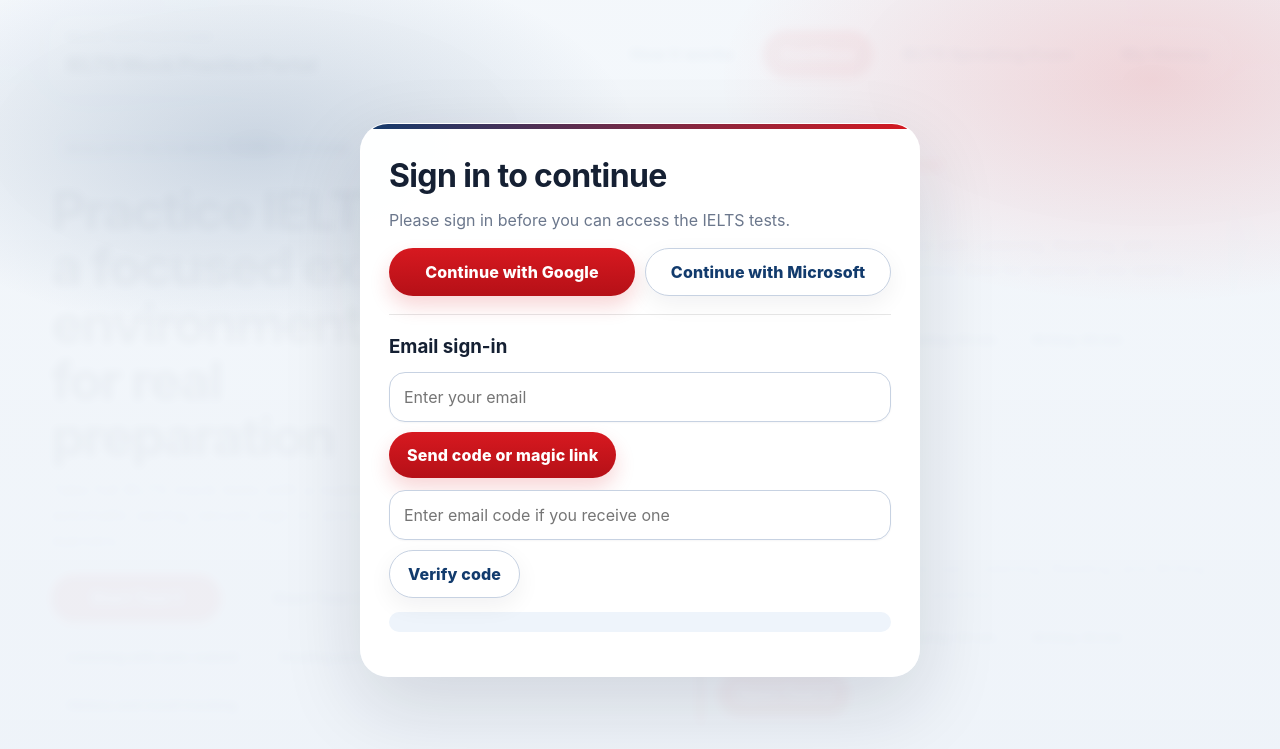
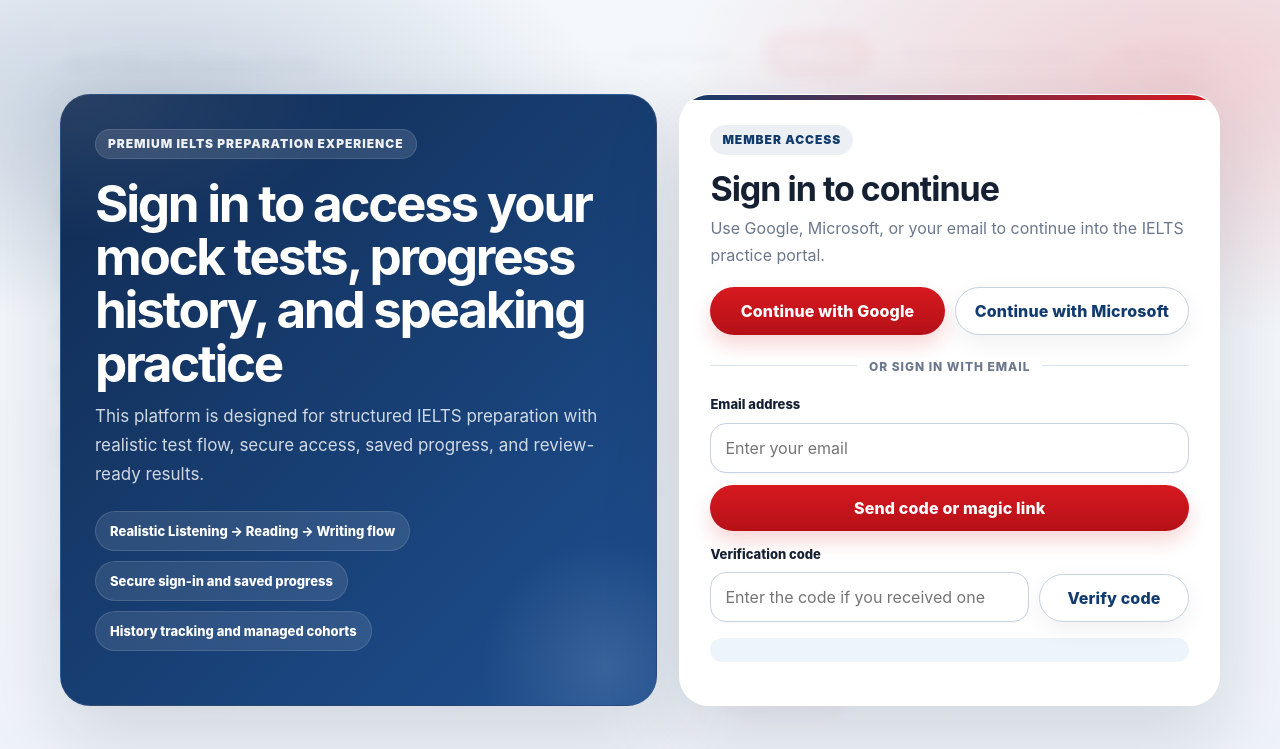
Before and after one commit to galandarmehdi-dev/IELTS, a plain HTML site: page index.html in a window 1280 px wide. Shown: the top 749 px of the page. Drawn offline with Linux system fonts and the light colour scheme; a script that the page names is missing.

Commit message:
Upgrade auth screen and premium site styling

```diff
--- a/assets/css/base.css
+++ b/assets/css/base.css
@@ -163,21 +163,94 @@
   justify-content:center;
   padding:24px;
   background:
-    radial-gradient(640px 320px at 20% 18%, rgba(18,59,109,.18), transparent 60%),
-    radial-gradient(700px 360px at 90% 10%, rgba(215,25,32,.16), transparent 62%),
+    radial-gradient(760px 360px at 12% 14%, rgba(18,59,109,.22), transparent 60%),
+    radial-gradient(820px 420px at 92% 10%, rgba(215,25,32,.18), transparent 62%),
     linear-gradient(180deg, rgba(243,247,251,.96) 0%, rgba(238,243,249,.98) 100%);
-  backdrop-filter:blur(4px);
+  backdrop-filter:blur(6px);
 }
 .auth-gate.hidden{ display:none !important; }
+.auth-shell{
+  width:min(1160px, 100%);
+  display:grid;
+  grid-template-columns:1.05fr .95fr;
+  gap:22px;
+  align-items:stretch;
+}
+.auth-showcase,
 .auth-card{
-  width:min(560px, 100%);
   position:relative;
   overflow:hidden;
-  background:rgba(255,255,255,.98);
-  border:1px solid rgba(255,255,255,.72);
-  border-radius:28px;
-  padding:28px;
+  border-radius:30px;
   box-shadow:var(--shadow-lg);
+}
+.auth-showcase{
+  padding:34px;
+  background:
+    radial-gradient(440px 220px at 0% 0%, rgba(255,255,255,.10), transparent 65%),
+    linear-gradient(135deg, #102a51 0%, #173d70 48%, #1e4f91 100%);
+  color:#fff;
+  border:1px solid rgba(255,255,255,.08);
+}
+.auth-showcase::after{
+  content:"";
+  position:absolute;
+  right:-80px;
+  bottom:-90px;
+  width:260px;
+  height:260px;
+  border-radius:50%;
+  background:radial-gradient(circle, rgba(255,255,255,.12), transparent 68%);
+}
+.auth-kicker{
+  display:inline-flex;
+  align-items:center;
+  min-height:30px;
+  padding:0 12px;
+  border-radius:999px;
+  background:rgba(255,255,255,.12);
+  border:1px solid rgba(255,255,255,.12);
+  color:rgba(255,255,255,.92);
+  font-size:12px;
+  font-weight:900;
+  text-transform:uppercase;
+  letter-spacing:.08em;
+}
+.auth-showcase-title{
+  margin:18px 0 12px;
+  font-size:clamp(34px, 4vw, 54px);
+  line-height:1.04;
+  letter-spacing:-.045em;
+}
+.auth-showcase-copy{
+  margin:0;
+  max-width:52ch;
+  color:rgba(255,255,255,.80);
+  font-size:17px;
+  line-height:1.72;
+}
+.auth-feature-list{
+  display:flex;
+  flex-wrap:wrap;
+  gap:10px;
+  margin-top:22px;
+}
+.auth-feature-pill{
+  display:inline-flex;
+  align-items:center;
+  min-height:40px;
+  padding:0 14px;
+  border-radius:999px;
+  background:rgba(255,255,255,.10);
+  border:1px solid rgba(255,255,255,.12);
+  color:#fff;
+  font-size:13px;
+  font-weight:800;
+}
+.auth-card{
+  width:100%;
+  background:rgba(255,255,255,.985);
+  border:1px solid rgba(255,255,255,.74);
+  padding:30px;
 }
 .auth-card::before{
   content:"";
@@ -186,16 +259,82 @@
   height:5px;
   background:linear-gradient(90deg, var(--navy) 0%, var(--brand) 100%);
 }
-.auth-card h1{ margin:0 0 8px; font-size:32px; color:var(--ink); letter-spacing:-.02em; }
-.auth-card h3{ margin:18px 0 10px; color:var(--ink); }
-.auth-card p{ margin:0 0 16px; color:var(--muted); }
-.auth-card input{ margin-bottom:10px; }
+.auth-card-topline{
+  display:inline-flex;
+  align-items:center;
+  min-height:30px;
+  padding:0 12px;
+  border-radius:999px;
+  background:rgba(18,59,109,.08);
+  color:var(--navy);
+  font-size:12px;
+  font-weight:900;
+  text-transform:uppercase;
+  letter-spacing:.08em;
+}
+.auth-title{
+  margin:16px 0 8px;
+  font-size:34px;
+  line-height:1.08;
+  color:var(--ink);
+  letter-spacing:-.03em;
+}
+.auth-subtitle{
+  margin:0 0 18px;
+  color:var(--muted);
+  line-height:1.68;
+}
+.auth-field-group{
+  display:flex;
+  flex-direction:column;
+  gap:8px;
+}
+.auth-label{
+  color:var(--ink);
+  font-size:13px;
+  font-weight:800;
+}
 .auth-buttons{ display:grid; grid-template-columns:1fr 1fr; gap:10px; }
-#authMessage{
+.auth-divider{
+  position:relative;
+  margin:18px 0;
+  text-align:center;
+}
+.auth-divider::before{
+  content:"";
+  position:absolute;
+  inset:50% 0 auto 0;
+  border-top:1px solid var(--line);
+}
+.auth-divider span{
+  position:relative;
+  display:inline-block;
+  padding:0 12px;
+  background:#fff;
+  color:var(--muted);
+  font-size:12px;
+  font-weight:800;
+  text-transform:uppercase;
+  letter-spacing:.08em;
+}
+.auth-full-btn{
+  width:100%;
+  margin-top:12px;
+}
+.auth-code-row{
+  display:grid;
+  grid-template-columns:1fr auto;
+  gap:10px;
+  align-items:end;
   margin-top:14px;
-  padding:10px 12px;
-  min-height:18px;
-  border-radius:12px;
+}
+.auth-code-field{ min-width:0; }
+.auth-code-btn{ min-width:150px; }
+.auth-message{
+  margin-top:16px;
+  padding:12px 14px;
+  min-height:20px;
+  border-radius:14px;
   background:var(--navy-soft);
   color:var(--navy);
 }
@@ -204,9 +343,17 @@
 table{ width:100%; border-collapse:collapse; }
 th, td{ text-align:left; }
 
+@media (max-width: 900px){
+  .auth-shell{ grid-template-columns:1fr; }
+}
+
 @media (max-width: 720px){
+  .auth-showcase,
   .auth-card{ padding:22px; border-radius:24px; }
-  .auth-card h1{ font-size:28px; }
-  .auth-buttons{ grid-template-columns:1fr; }
+  .auth-title{ font-size:28px; }
+  .auth-showcase-title{ font-size:34px; }
+  .auth-buttons,
+  .auth-code-row{ grid-template-columns:1fr; }
+  .auth-code-btn{ min-width:0; }
   .btn, .home-btn{ width:100%; justify-content:center; }
 }
--- a/index.html
+++ b/index.html
@@ -20,27 +20,49 @@
 
 <body translate="no">
 <section id="authGate" class="auth-gate">
+  <div class="auth-shell">
+    <div class="auth-showcase">
+      <div class="auth-kicker">Premium IELTS preparation experience</div>
+      <h1 class="auth-showcase-title">Sign in to access your mock tests, progress history, and speaking practice</h1>
+      <p class="auth-showcase-copy">
+        This platform is designed for structured IELTS preparation with realistic test flow, secure access, saved progress, and review-ready results.
+      </p>
+
+      <div class="auth-feature-list">
+        <div class="auth-feature-pill">Realistic Listening → Reading → Writing flow</div>
+        <div class="auth-feature-pill">Secure sign-in and saved progress</div>
+        <div class="auth-feature-pill">History tracking and managed cohorts</div>
+      </div>
+    </div>
+
     <div class="auth-card">
-    <h1>Sign in to continue</h1>
-    <p>Please sign in before you can access the IELTS tests.</p>
+      <div class="auth-card-topline">Member access</div>
+      <h2 class="auth-title">Sign in to continue</h2>
+      <p class="auth-subtitle">Use Google, Microsoft, or your email to continue into the IELTS practice portal.</p>
 
       <div class="auth-buttons">
         <button id="googleLoginBtn" class="btn">Continue with Google</button>
         <button id="microsoftLoginBtn" class="btn secondary">Continue with Microsoft</button>
       </div>
 
-    <div style="margin:18px 0; border-top:1px solid #e6e6e6;"></div>
+      <div class="auth-divider"><span>or sign in with email</span></div>
 
-    <h3>Email sign-in</h3>
+      <div class="auth-field-group">
+        <label class="auth-label" for="otpEmail">Email address</label>
         <input id="otpEmail" type="email" placeholder="Enter your email">
-    <button id="sendOtpBtn" class="btn">Send code or magic link</button>
+      </div>
+      <button id="sendOtpBtn" class="btn auth-full-btn">Send code or magic link</button>
 
-    <div style="margin-top:12px;">
-      <input id="otpCode" type="text" placeholder="Enter email code if you receive one">
-      <button id="verifyOtpBtn" class="btn secondary">Verify code</button>
+      <div class="auth-code-row">
+        <div class="auth-field-group auth-code-field">
+          <label class="auth-label" for="otpCode">Verification code</label>
+          <input id="otpCode" type="text" placeholder="Enter the code if you received one">
+        </div>
+        <button id="verifyOtpBtn" class="btn secondary auth-code-btn">Verify code</button>
       </div>
 
-    <p id="authMessage" class="small" style="margin-top:14px;"></p>
+      <p id="authMessage" class="small auth-message"></p>
+    </div>
   </div>
 </section>
 <!-- ================= HOME ================= -->
```
Lines whose indentation alone changed are shown as unchanged.
